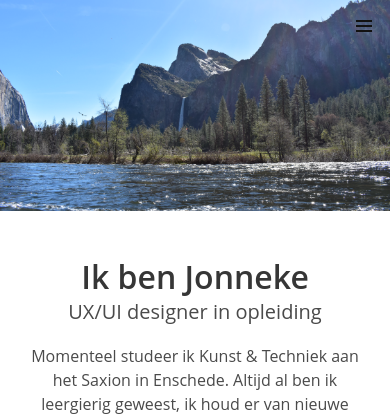
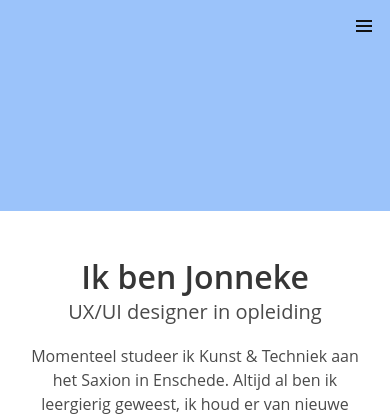
Before and after one commit to bramtenhove/jonneketenhove.nl, a PHP site: page / in a window 390 px wide. Shown: the top 418 px of the page. Run offline with PHP 8.4, Linux system fonts and the light colour scheme.

Commit message:
Remove header image for mobile, replace with color

```diff
--- a/assets/scss/_header.scss
+++ b/assets/scss/_header.scss
@@ -1,6 +1,10 @@
 #front-header {
   @extend .full-background-image-fixed;
-  background-image: url('../images/header.jpg');
+
+  background-color: #9bc3fa;
+  @include tablet {
+    background-image: url('../images/header.jpg');
+  }
 
   .hero-body .container {
     margin-bottom: auto;
```
Also changed, not shown: public/assets/css/app.css.
